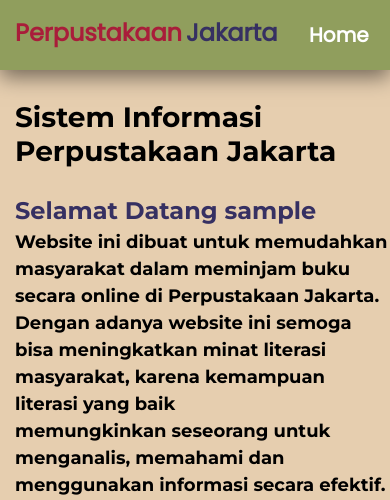
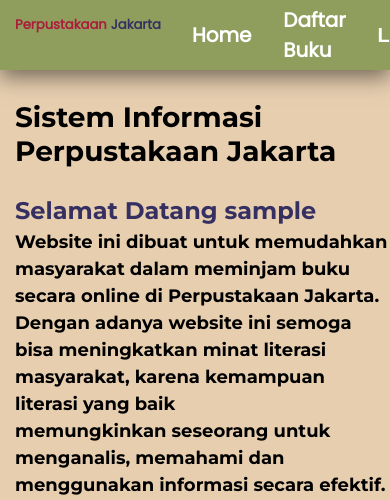
Before and after one commit to SyamsiNurFadilah/Sistem-Informasi-perpustakaan-sederhana, a PHP site: page /home.php in a window 390 px wide. Shown: the top 500 px of the page. Run offline with PHP 8.4, Linux system fonts and the light colour scheme; the visitor is signed in with stand-in values (Sample User, id 1).

Commit message:
commit lanjutan

```diff
--- a/css/pinjam.css
+++ b/css/pinjam.css
@@ -55,3 +55,9 @@ button:hover{
     background-color: #414afd;
     transition: all .3s ease-in-out;
 }
+
+@media screen and (max-width: 450px){
+    html{
+        font-size: 55%;
+    }
+}
--- a/datapinjam.php
+++ b/datapinjam.php
@@ -49,6 +49,12 @@
             font-weight: bold;
             box-shadow: 7px 0px 15px 7px rgba(0, 0, 0, 0.5);
             }
+
+            @media screen and (max-width: 450px){
+            html{
+                font-size: 55%;
+            }
+        }
     </style>
 </head>
 <body>
--- a/home.php
+++ b/home.php
@@ -98,6 +98,16 @@
             font-weight: bold;
             box-shadow: 7px 0px 15px 7px rgba(0, 0, 0, 0.5);
         }
+
+        @media screen and (max-width: 450px){
+            html{
+                font-size: 55%;
+            }
+            .perpus{
+                padding-bottom: 30px;
+            }
+
+        }
     </style>
 </head>
 <body>
```
Also changed, not shown: buku.php (+23 -0 lines), index.php (+12 -0 lines), css/signin.css (line endings or trailing spaces).
